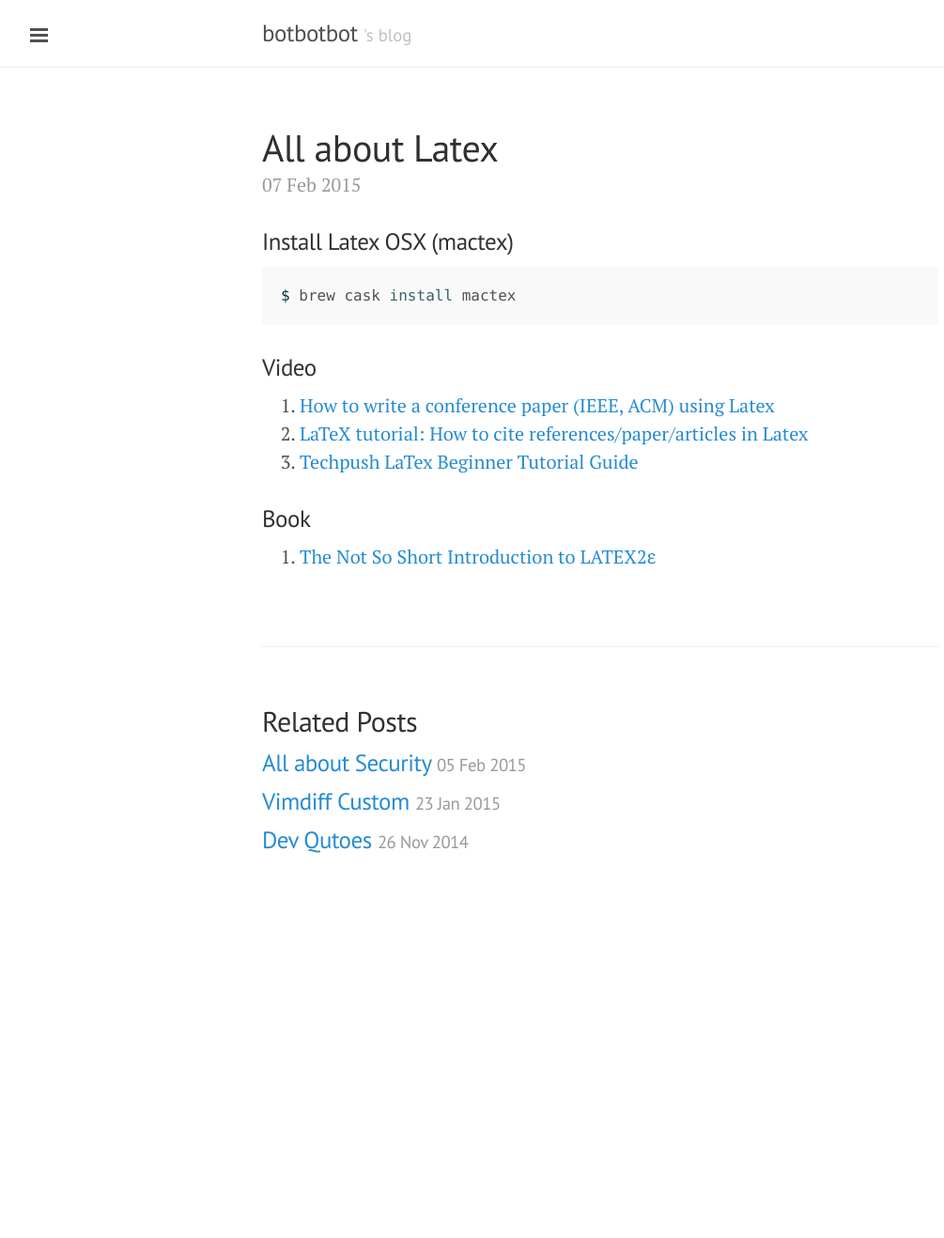
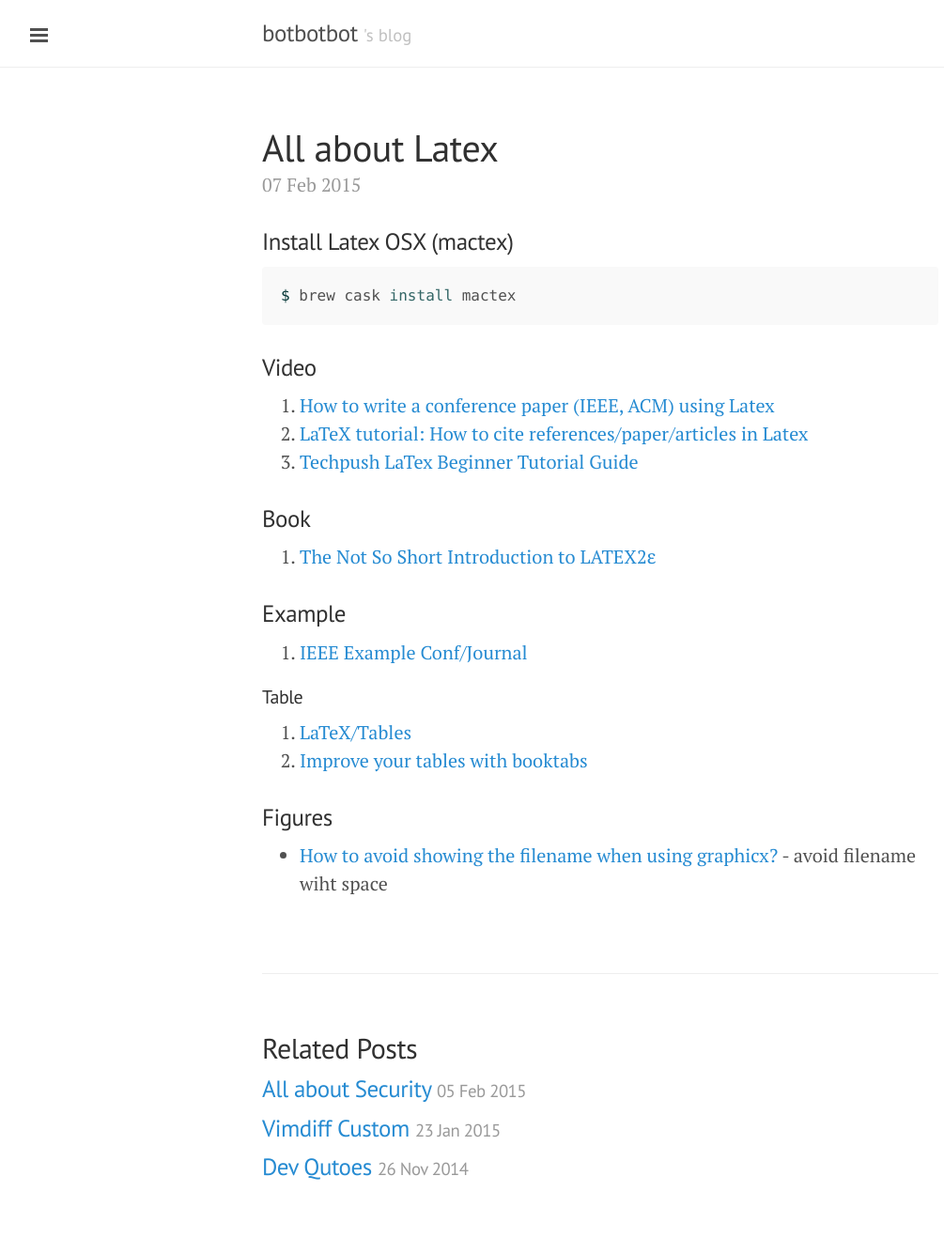
Before and after one commit to ibotdotout/ibotdotout.github.io, a Jekyll site: the page built from _posts/2015-02-07-latex.md, in a window 1280 px wide. Shown: the whole page at 94% size, without its empty margins (1-1006 px from the left). Built offline with Jekyll 4.4.1, drawn with Linux system fonts in a browser that asks for light colours; Markdown is read by kramdown in place of the engine named in the settings; before the commit the page ends 971 px from its top, so only the background shows below that.

Commit message:
Update 2015-02-07-latex.md

```diff
--- a/_posts/2015-02-07-latex.md
+++ b/_posts/2015-02-07-latex.md
@@ -18,3 +18,14 @@ $ brew cask install mactex
 
 ### Book
 1. [The Not So Short Introduction to LATEX2ε](https://tobi.oetiker.ch/lshort/lshort.pdf)
+
+### Example
+1. [IEEE Example Conf/Journal](http://carmaux.cs.gsu.edu/~mweeks/latex/)
+
+#### Table
+1. [LaTeX/Tables](http://en.wikibooks.org/wiki/LaTeX/Tables)
+2. [Improve your tables with booktabs](http://www.howtotex.com/packages/improve-your-tables-with-booktabs/)
+
+
+### Figures
+- [How to avoid showing the filename when using graphicx?](http://tex.stackexchange.com/questions/4129/how-to-avoid-showing-the-filename-when-using-graphicx) - avoid filename wiht space
```
